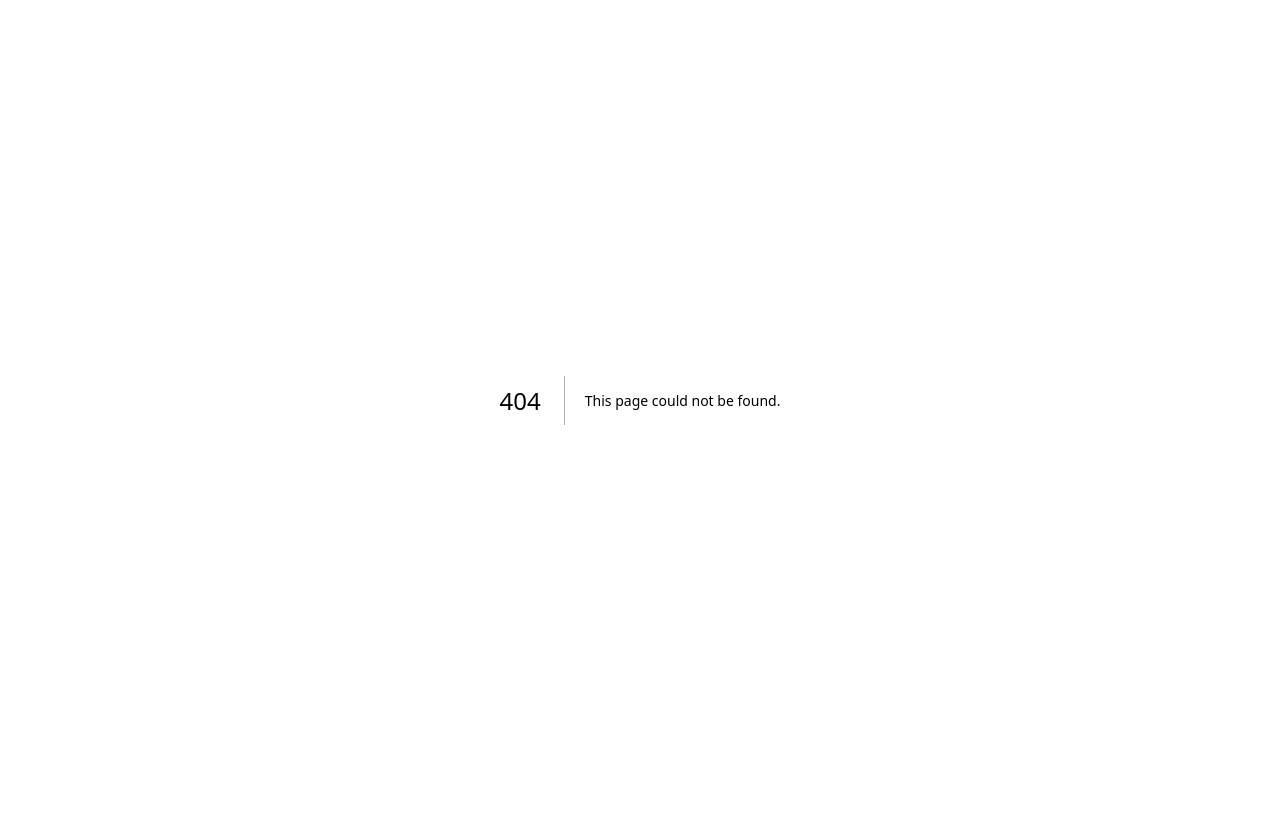
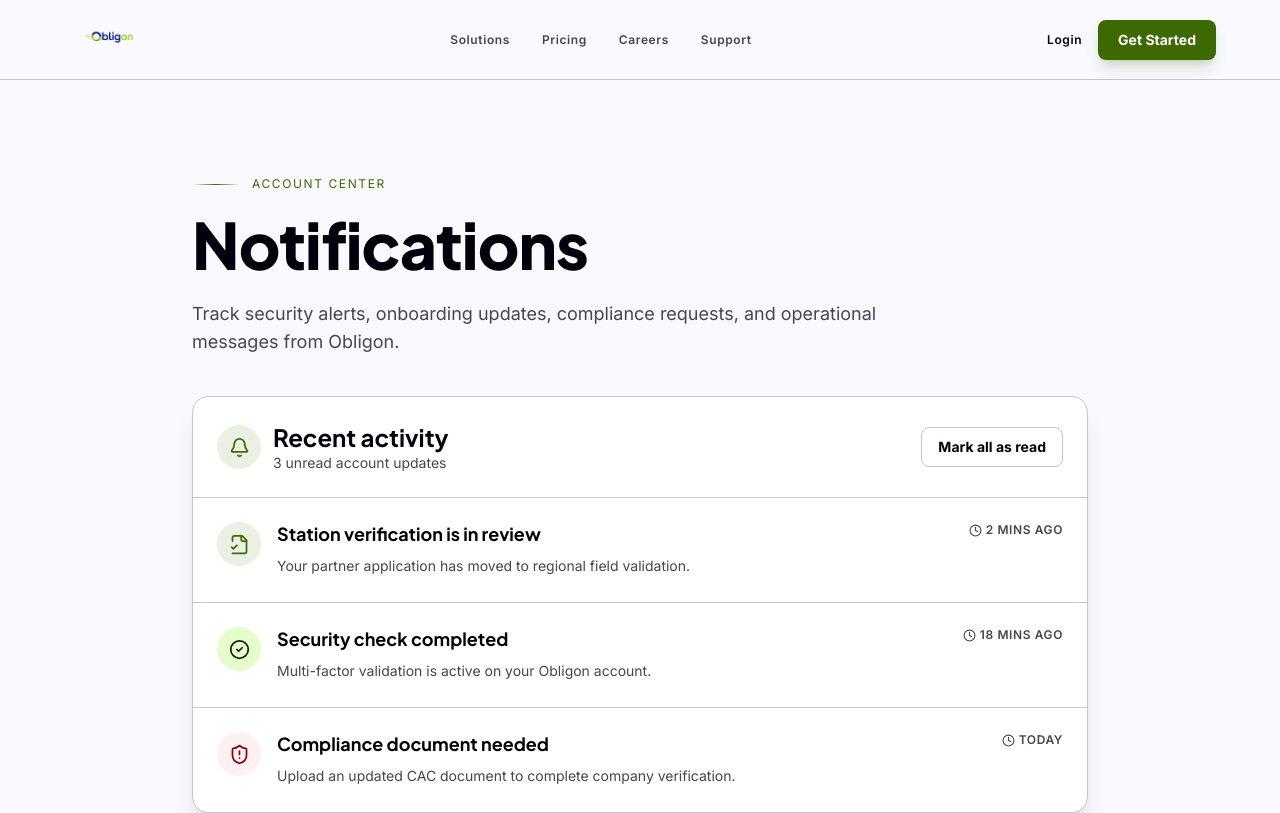
Before and after one commit to Innie4/Obligon, a Next.js app in the folder apps/web/: page /notifications in a window 1280 px wide. Before the commit this address had no page. Shown: the top 813 px of the page. Built offline with nearby package versions, Linux system fonts and the light colour scheme.

Commit message:
Add auth form interactions and notifications page

```diff
--- /dev/null
+++ b/apps/web/app/notifications/page.tsx
@@ -0,0 +1,96 @@
+import Link from "next/link";
+import { Bell, CheckCircle2, Clock, FileCheck2, ShieldAlert } from "lucide-react";
+import { PageIntro } from "@/components/site/PageIntro";
+import { SiteFooter } from "@/components/site/SiteFooter";
+import { SiteHeader } from "@/components/site/SiteHeader";
+import { routes } from "@/components/site/routes";
+
+const notifications = [
+  {
+    title: "Station verification is in review",
+    body: "Your partner application has moved to regional field validation.",
+    time: "2 mins ago",
+    icon: FileCheck2,
+    tone: "bg-obligon-green/10 text-obligon-green"
+  },
+  {
+    title: "Security check completed",
+    body: "Multi-factor validation is active on your Obligon account.",
+    time: "18 mins ago",
+    icon: CheckCircle2,
+    tone: "bg-obligon-lime/30 text-[#131f00]"
+  },
+  {
+    title: "Compliance document needed",
+    body: "Upload an updated CAC document to complete company verification.",
+    time: "Today",
+    icon: ShieldAlert,
+    tone: "bg-[#fff0f1] text-[#93000a]"
+  }
+];
+
+export default function NotificationsPage() {
+  return (
+    <main className="min-h-screen bg-obligon-mist text-obligon-navy">
+      <SiteHeader />
+      <section className="mx-auto max-w-[960px] px-5 py-16 sm:px-8 lg:py-24">
+        <PageIntro
+          eyebrow="Account Center"
+          title="Notifications"
+          body="Track security alerts, onboarding updates, compliance requests, and operational messages from Obligon."
+        />
+
+        <div className="mt-10 rounded-2xl border border-obligon-border bg-white shadow-card">
+          <div className="flex flex-col gap-4 border-b border-obligon-border p-6 sm:flex-row sm:items-center sm:justify-between">
+            <div className="flex items-center gap-3">
+              <span className="grid size-11 place-items-center rounded-full bg-obligon-green/10 text-obligon-green">
+                <Bell size={21} />
+              </span>
+              <div>
+                <h2 className="font-display text-2xl font-bold">Recent activity</h2>
+                <p className="text-sm text-obligon-text">3 unread account updates</p>
+              </div>
+            </div>
+            <button className="h-10 rounded-lg border border-obligon-border px-4 text-sm font-bold text-obligon-navy" type="button">
+              Mark all as read
+            </button>
+          </div>
+
+          <div className="divide-y divide-obligon-border">
+            {notifications.map((notification) => {
+              const Icon = notification.icon;
+
+              return (
+                <article key={notification.title} className="flex gap-4 p-6">
+                  <span className={`grid size-11 shrink-0 place-items-center rounded-full ${notification.tone}`}>
+                    <Icon size={21} />
+                  </span>
+                  <div className="min-w-0 flex-1">
+                    <div className="flex flex-col gap-2 sm:flex-row sm:items-start sm:justify-between">
+                      <h3 className="font-display text-lg font-bold leading-6">{notification.title}</h3>
+                      <span className="inline-flex items-center gap-1 whitespace-nowrap text-xs font-semibold uppercase tracking-[0.6px] text-obligon-text">
+                        <Clock size={13} />
+                        {notification.time}
+                      </span>
+                    </div>
+                    <p className="mt-2 text-sm leading-6 text-obligon-text">{notification.body}</p>
+                  </div>
+                </article>
+              );
+            })}
+          </div>
+        </div>
+
+        <div className="mt-8 flex flex-col gap-3 sm:flex-row">
+          <Link href={routes.login} className="inline-flex h-12 items-center justify-center rounded-lg bg-obligon-green px-6 text-base font-bold text-white shadow-green">
+            Back to Login
+          </Link>
+          <Link href={routes.support} className="inline-flex h-12 items-center justify-center rounded-lg border border-obligon-navy px-6 text-base font-bold text-obligon-navy">
+            Contact Support
+          </Link>
+        </div>
+      </section>
+      <SiteFooter />
+    </main>
+  );
+}
--- a/apps/web/components/auth/AuthForms.tsx
+++ b/apps/web/components/auth/AuthForms.tsx
@@ -3,7 +3,7 @@
 import Link from "next/link";
 import { useRouter } from "next/navigation";
 import * as React from "react";
-import { Check, ShieldCheck } from "lucide-react";
+import { Check, Eye, EyeOff, ShieldCheck } from "lucide-react";
 import { Input } from "@/components/site/Input";
 import { routes } from "@/components/site/routes";
 
@@ -43,6 +43,8 @@ const roleLabels: Record<SignupRole, string> = {
 export function AuthForms() {
   const router = useRouter();
   const [role, setRole] = React.useState<SignupRole>("customer");
+  const [showPassword, setShowPassword] = React.useState(false);
+  const [selectedFuelTypes, setSelectedFuelTypes] = React.useState<string[]>(["PMS Petrol", "AGO Diesel"]);
 
   function submitLogin(event: React.FormEvent<HTMLFormElement>) {
     event.preventDefault();
@@ -52,6 +54,12 @@ export function AuthForms() {
   function submitSignup(event: React.FormEvent<HTMLFormElement>) {
     event.preventDefault();
     router.push(routes.authSuccess);
+  }
+
+  function toggleFuelType(fuelType: string) {
+    setSelectedFuelTypes((current) =>
+      current.includes(fuelType) ? current.filter((item) => item !== fuelType) : [...current, fuelType]
+    );
   }
 
   return (
@@ -66,7 +74,25 @@ export function AuthForms() {
         </div>
         <div className="mt-6 space-y-4">
           <Input label="Corporate Email" name="loginEmail" placeholder="james@enterprise.ng" type="email" />
-          <Input label="Password" name="password" placeholder="Enter password" type="password" />
+          <label className="block">
+            <span className="text-[11px] font-bold uppercase tracking-[1.1px] text-obligon-text">Password</span>
+            <div className="relative mt-2">
+              <input
+                name="password"
+                type={showPassword ? "text" : "password"}
+                placeholder="Enter password"
+                className="h-12 w-full rounded-lg border border-obligon-border bg-white px-4 pr-12 text-sm text-obligon-navy outline-none transition placeholder:text-[#92929c] focus:border-obligon-green focus:ring-2 focus:ring-obligon-green/20"
+              />
+              <button
+                type="button"
+                onClick={() => setShowPassword((visible) => !visible)}
+                className="absolute right-3 top-1/2 inline-flex size-8 -translate-y-1/2 items-center justify-center rounded-md text-obligon-text transition hover:bg-obligon-mist hover:text-obligon-navy"
+                aria-label={showPassword ? "Hide password" : "Show password"}
+              >
+                {showPassword ? <EyeOff size={18} /> : <Eye size={18} />}
+              </button>
+            </div>
+          </label>
         </div>
         <div className="mt-4 flex items-center justify-between text-sm">
           <label className="inline-flex items-center gap-2 text-obligon-text">
@@ -119,21 +145,30 @@ export function AuthForms() {
           <div className="mt-5">
             <p className="text-[11px] font-bold uppercase tracking-[1.1px] text-obligon-text">Available Fuel Type</p>
             <div className="mt-3 flex flex-wrap gap-2">
-              {["PMS Petrol", "AGO Diesel", "DPK Kerosene", "LPG Gas"].map((item, index) => (
+              {["PMS Petrol", "AGO Diesel", "DPK Kerosene", "LPG Gas"].map((item) => {
+                const selected = selectedFuelTypes.includes(item);
+
+                return (
                   <button
                     key={item}
                     type="button"
-                  className={`inline-flex items-center gap-2 rounded-full border px-3 py-2 text-xs font-bold ${
-                    index < 2
+                    aria-pressed={selected}
+                    onClick={() => toggleFuelType(item)}
+                    className={`inline-flex items-center gap-2 rounded-full border px-3 py-2 text-xs font-bold transition ${
+                      selected
                         ? "border-obligon-green bg-obligon-green/10 text-obligon-green"
-                      : "border-obligon-border bg-white text-obligon-text"
+                        : "border-obligon-border bg-white text-obligon-text hover:border-obligon-green hover:text-obligon-green"
                     }`}
                   >
-                  {index < 2 ? <Check size={14} /> : null}
+                    {selected ? <Check size={14} /> : null}
                     {item}
                   </button>
+                );
+              })}
+            </div>
+            {selectedFuelTypes.map((fuelType) => (
+              <input key={fuelType} type="hidden" name="fuelTypes" value={fuelType} />
             ))}
-            </div>
           </div>
         ) : null}
 
--- a/apps/web/components/auth/AuthShell.tsx
+++ b/apps/web/components/auth/AuthShell.tsx
@@ -20,9 +20,9 @@ export function AuthShell({ children, compact = false }: AuthShellProps) {
           <Link href={routes.support} className="inline-flex size-9 items-center justify-center rounded-lg border border-obligon-border bg-white" aria-label="Help">
             <CircleHelp size={17} />
           </Link>
-          <button className="inline-flex size-9 items-center justify-center rounded-lg border border-obligon-border bg-white" type="button" aria-label="Notifications">
+          <Link href={routes.notifications} className="inline-flex size-9 items-center justify-center rounded-lg border border-obligon-border bg-white" aria-label="Notifications">
             <Bell size={17} />
-          </button>
+          </Link>
         </div>
       </header>
 
--- a/apps/web/components/site/routes.ts
+++ b/apps/web/components/site/routes.ts
@@ -11,6 +11,7 @@ export const routes = {
   careers: "/careers",
   support: "/support",
   dashboard: "/dashboard",
+  notifications: "/notifications",
   fuelvista: "/solutions/fuelvista",
   energyvista: "/solutions/energyvista",
   genvista: "/solutions/genvista"
```
Lines whose indentation alone changed are shown as unchanged.
